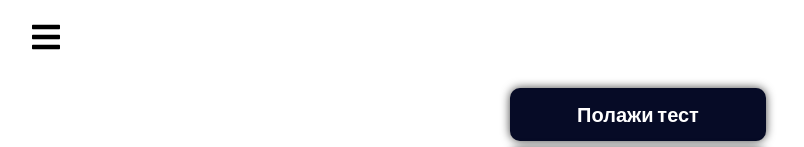
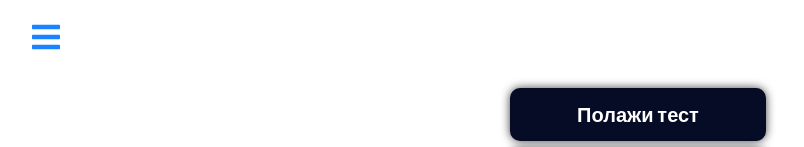
Before and after one commit to Krkula2Krka/GSS_Test_Diplomski, a React (Create React App) app in the folder client/: page / in a window 1280 px wide. In both pictures the pointer is over the element 48 px from the left and 40 px from the top of the page. Shown: the top 147 px of the page, without its empty margins (2-806 px from the left). Built offline with nearby package versions, Linux system fonts and the light colour scheme.

Commit message:
Added more css to close sidebar button

```diff
--- a/client/src/components/css/sidebar.css
+++ b/client/src/components/css/sidebar.css
@@ -5,6 +5,12 @@
   justify-content: flex-start;
   align-items: center;
   margin-top: 0%;
+}
+
+.menu-bars:hover {
+  color: #1a83ff;
+  border-radius: 4px;
+  cursor: pointer;
 }
 
 .menu-bars {
```
